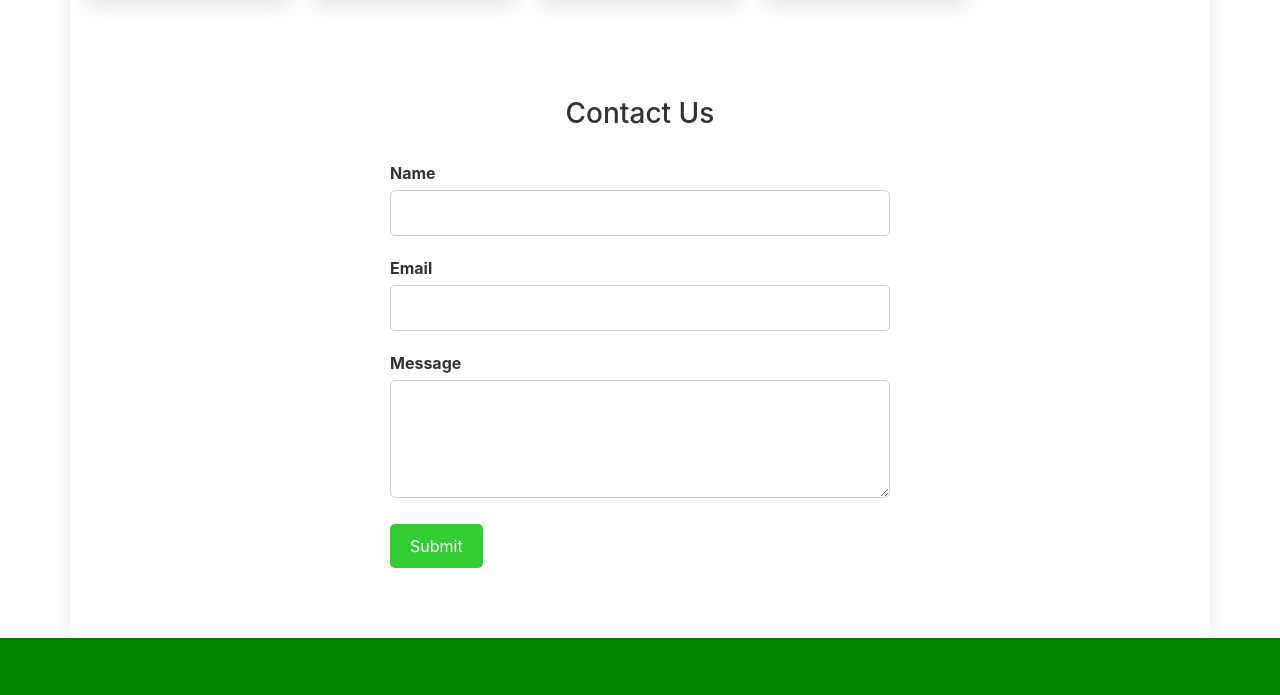
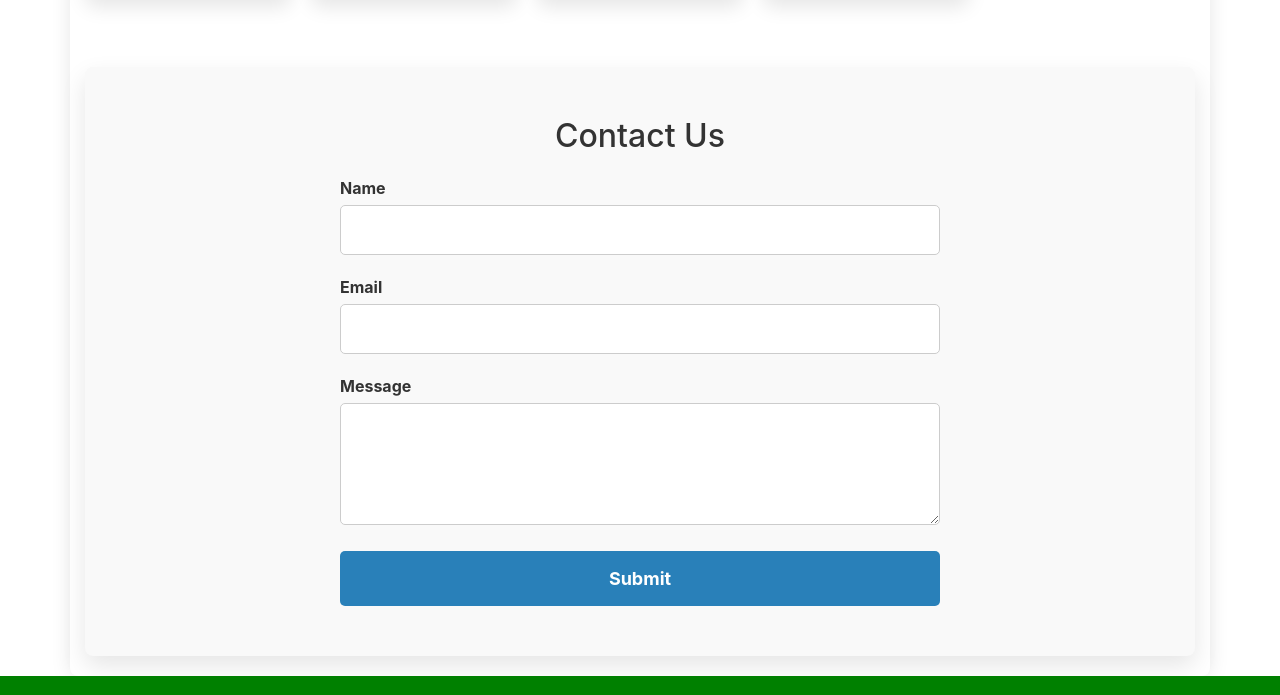
Before and after one commit to Megsow/Gods-Pride-Schools-Website, a plain HTML site: page index.html in a window 1280 px wide. Shown: the part 5539-6234 px from the top of the page. Drawn offline with nearby package versions, Linux system fonts and the light colour scheme.

Commit message:
Update styles.css

```diff
--- a/styles.css
+++ b/styles.css
@@ -831,16 +831,26 @@ nav ul li a:hover {
 .contact {
   padding: 50px 0;
   text-align: center;
+  background-color: #f9f9f9;
+  border-radius: 8px;
+  box-shadow: 0 10px 25px rgba(0, 0, 0, 0.1);
+  margin-top: 20px;
 }
 
 .contact h2 {
-  margin-bottom: 30px;
-  font-size: 28px;
+  font-size: 32px;
   color: #333;
+  margin-bottom: 20px;
+}
+
+.contact p {
+  font-size: 18px;
+  color: #666;
+  margin-bottom: 40px;
 }
 
 .contact-form {
-  max-width: 500px;
+  max-width: 600px;
   margin: 0 auto;
   text-align: left;
 }
@@ -859,23 +869,32 @@ nav ul li a:hover {
 .input-container input,
 .input-container textarea {
   width: 100%;
-  padding: 10px;
+  padding: 12px;
   border: 1px solid #ccc;
   border-radius: 5px;
 }
 
+.input-container input:focus,
+.input-container textarea:focus {
+  border-color: #2980b9;
+  outline: none;
+}
+
 .contact button[type="submit"] {
-  padding: 10px 20px;
-  background-color: #32CD32;
+  padding: 14px;
+  background-color: #2980b9;
   color: white;
+  font-size: 18px;
+  font-weight: bold;
   border: none;
   border-radius: 5px;
   cursor: pointer;
   transition: background-color 0.3s;
+  width: 100%;
 }
 
 .contact button[type="submit"]:hover {
-  background-color: #267026;
+  background-color: #1c5985;
 }
 
 /* Footer Section */
```
